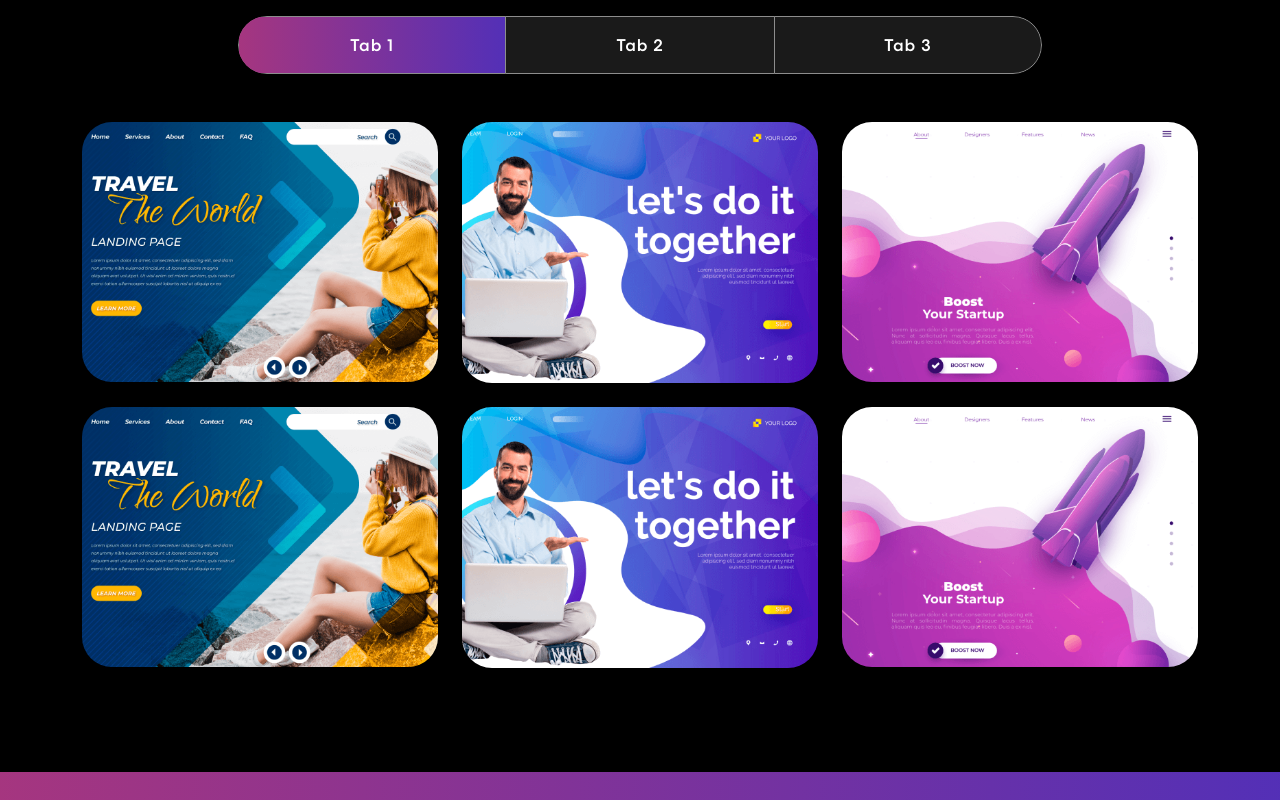
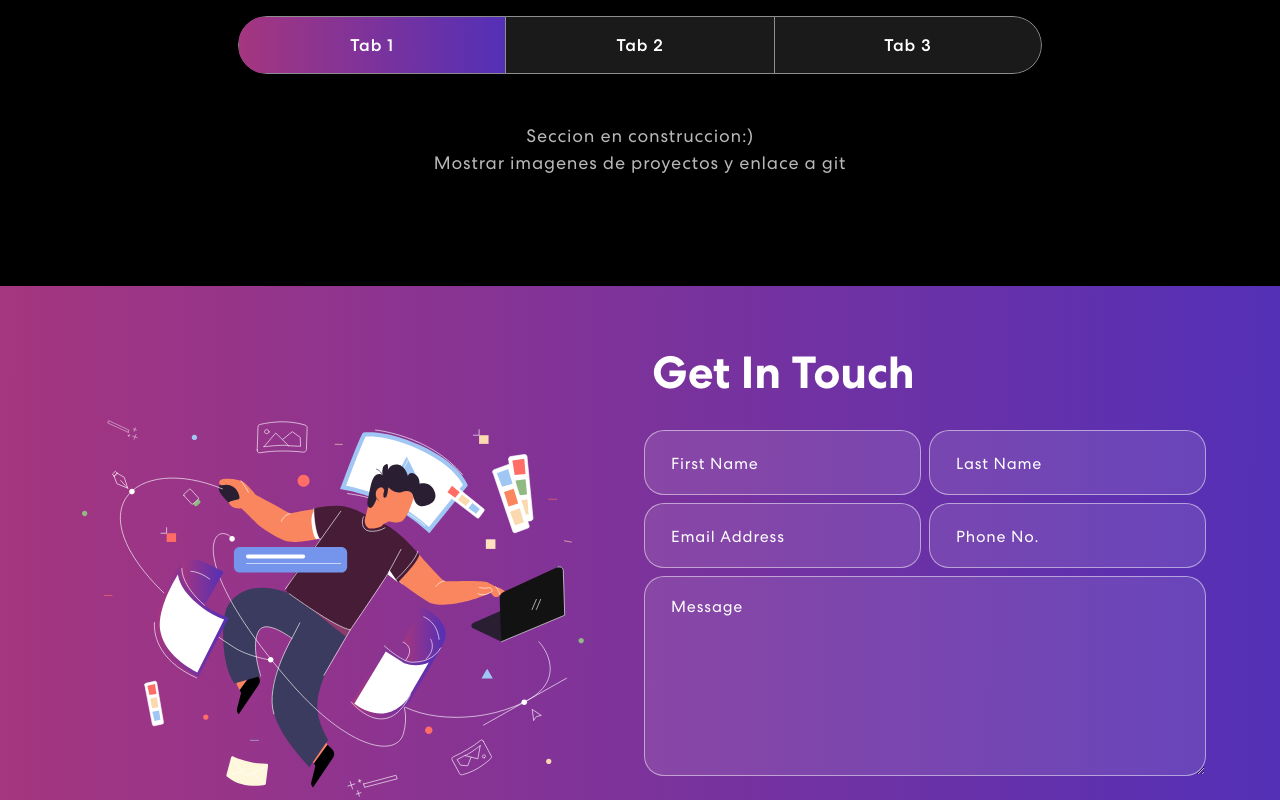
Before and after one commit to eliamrg/PersonalWebSite, a React (Create React App) app: page / in a window 1280 px wide. Shown: the part 1600-2400 px from the top of the page. Built offline with nearby package versions, Linux system fonts and the light colour scheme.

Commit message:
Projects

```diff
--- a/src/components/Projects.js
+++ b/src/components/Projects.js
@@ -66,7 +66,8 @@ export const Projects = () => {
                   </Nav>
                   <Tab.Content id="slideInUp" className={isVisible ? "animate__animated animate__slideInUp" : ""}>
                     <Tab.Pane eventKey="first">
-                      <Row>
+                    <p>Seccion en construccion:)<br></br>Mostrar imagenes de proyectos y enlace a git</p>
+                      <Row>{/*
                         {
                           projects.map((project, index) => {
                             return (
@@ -76,7 +77,7 @@ export const Projects = () => {
                                 />
                             )
                           })
-                        }
+                        }*/ }
                       </Row>
                     </Tab.Pane>
                     <Tab.Pane eventKey="second">
```
